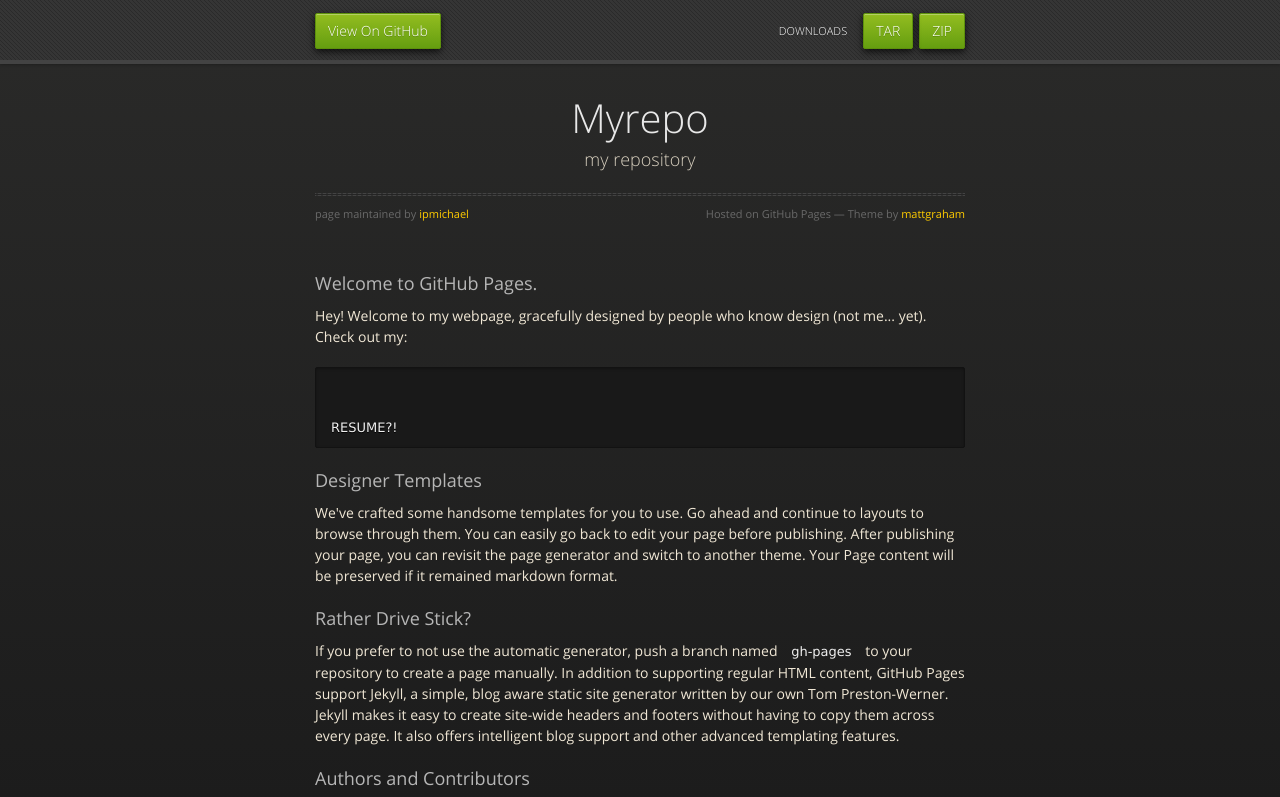
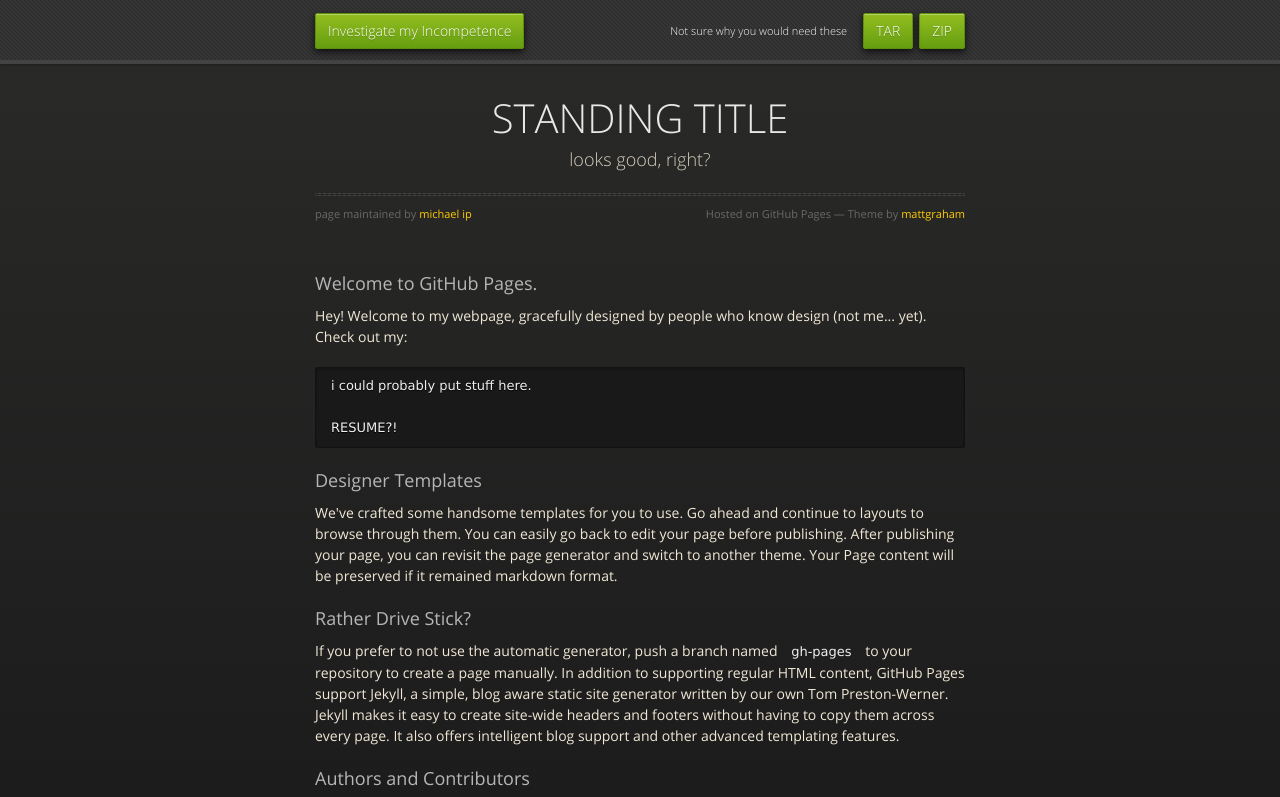
Before and after one commit to ipmichael/self, a plain HTML site: page index.html in a window 1280 px wide. Shown: the top 797 px of the page. Drawn offline with nearby package versions, Linux system fonts and the light colour scheme.

Commit message:
changed words, personalizing

```diff
--- a/index.html
+++ b/index.html
@@ -20,10 +20,10 @@
   <body>
       <div id="header">
         <nav>
-          <li class="fork"><a href="https://github.com/ipmichael/myrepo">View On GitHub</a></li>
+          <li class="fork"><a href="https://github.com/ipmichael/myrepo">Investigate my Incompetence</a></li>
           <li class="downloads"><a href="https://github.com/ipmichael/myrepo/zipball/master">ZIP</a></li>
           <li class="downloads"><a href="https://github.com/ipmichael/myrepo/tarball/master">TAR</a></li>
-          <li class="title">DOWNLOADS</li>
+          <li class="title">Not sure why you would need these</li>
         </nav>
       </div><!-- end header -->
 
@@ -31,10 +31,10 @@
 
       <section>
         <div id="title">
-          <h1>Myrepo</h1>
-          <p>my repository</p>
+          <h1>STANDING TITLE</h1>
+          <p>looks good, right?</p>
           <hr>
-          <span class="credits left">page maintained by <a href="https://github.com/ipmichael">ipmichael</a></span>
+          <span class="credits left">page maintained by <a href="https://github.com/ipmichael">michael ip</a></span>
           <span class="credits right">Hosted on GitHub Pages &mdash; Theme by <a href="https://twitter.com/michigangraham">mattgraham</a></span>
         </div>
 
@@ -43,7 +43,7 @@
 
 <p>Hey! Welcome to my webpage, gracefully designed by people who know design (not me... yet). Check out my: </p>
 
-<pre><code><!-- $ cd your_repo_root/repo_name
+<pre><code>i could probably put stuff here.<!-- $ cd your_repo_root/repo_name
 $ git fetch origin
 $ git checkout gh-pages -->
 
```
